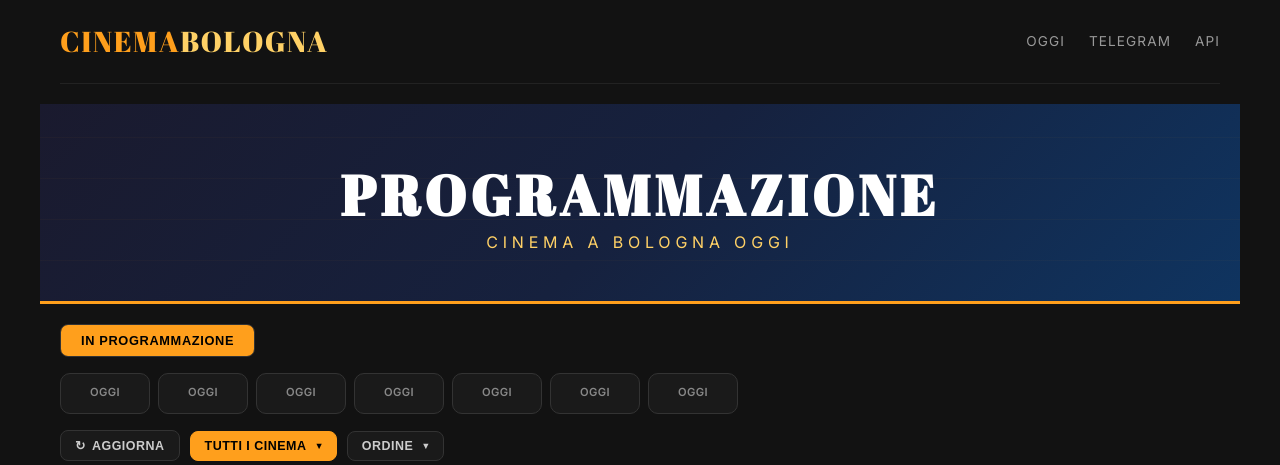
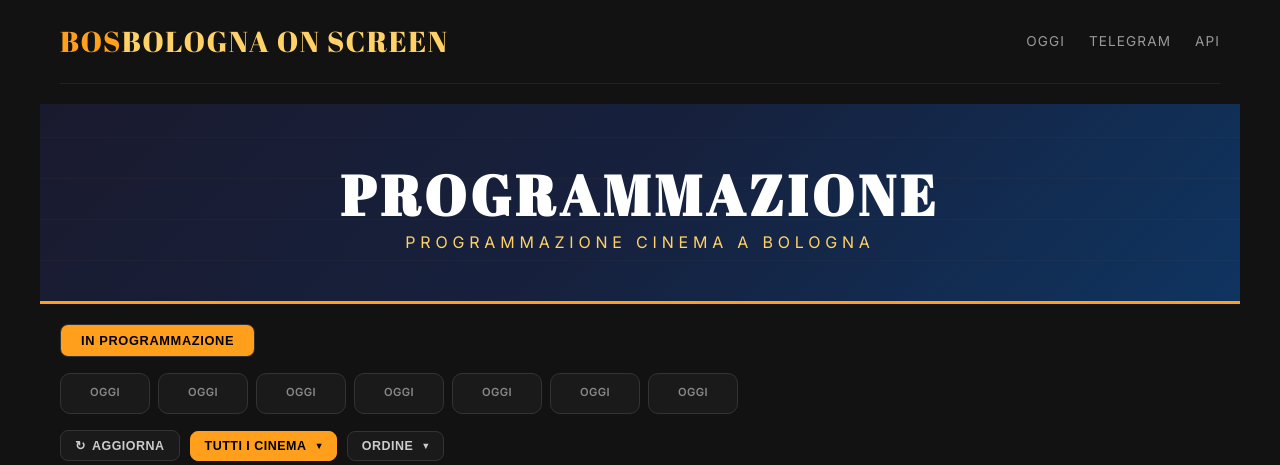
Before and after one commit to Priestomm/bologna-cinema-scraper, a FastAPI app: template bot/templates/schedule.html in a window 1280 px wide. Shown: the top 465 px of the page. Run offline with FastAPI, Linux system fonts and the light colour scheme; the template is opened without the code that fills it: most values are stand-ins (such as "Sample title", 1, 10 or a date in 2020); grey boxes marked "Sample" are stand-in pictures; parts of the project's set-up code (start-up, migrations or seed data) failed here and were passed over.

Commit message:
rename: CINEMABOLOGNA -> BOS (Bologna On Screen)

```diff
--- a/bot/templates/schedule.html
+++ b/bot/templates/schedule.html
@@ -37,7 +37,7 @@ gradient: {{ default_grad }}; badge: {{ default_badge }}
 <head>
 <meta charset="UTF-8">
 <meta name="viewport" content="width=device-width, initial-scale=1.0">
-<title>Cinema Bologna - {{ date }}</title>
+<title>BOS - Bologna On Screen - {{ date }}</title>
 <style>
 *,*::before,*::after{box-sizing:border-box;margin:0;padding:0}
 body{
@@ -374,7 +374,7 @@ body{
 
   <!-- header -->
   <header class="header">
-    <a href="/" class="logo">CINEMA<span>BOLOGNA</span></a>
+    <a href="/" class="logo">BOS<span>BOLOGNA ON SCREEN</span></a>
     <nav class="nav">
       <a href="/">Oggi</a>
       <a href="https://t.me/bolocinescraperbot" target="_blank">Telegram</a>
@@ -386,7 +386,7 @@ body{
   <section class="hero">
     <h2>
       PROGRAMMAZIONE
-      <span>CINEMA A BOLOGNA OGGI</span>
+      <span>PROGRAMMAZIONE CINEMA A BOLOGNA</span>
     </h2>
   </section>
 
```
